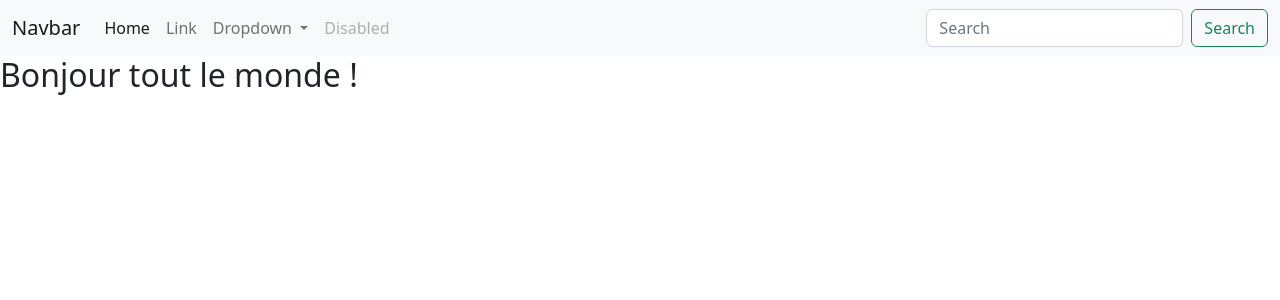
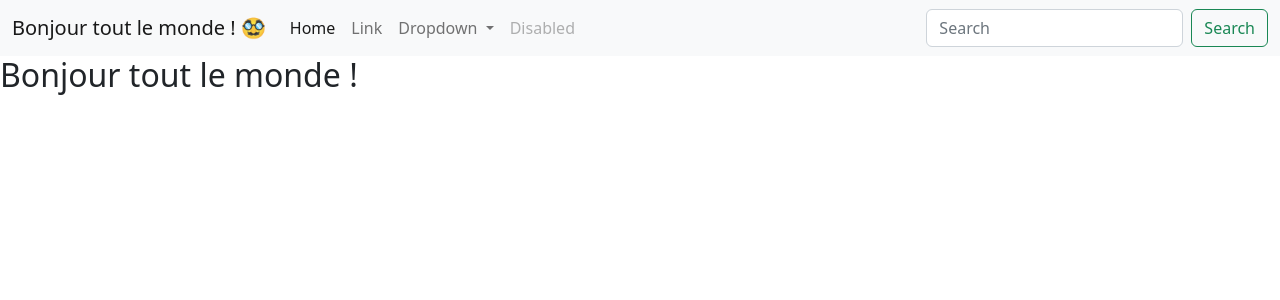
Before and after one commit to jneda/blog_mvc, a PHP site: page /index.php in a window 1280 px wide. Shown: the top 300 px of the page. Run offline with PHP 8.4, Linux system fonts and the light colour scheme.

Commit message:
feat: add blog title

```diff
--- a/view/partials/header.php
+++ b/view/partials/header.php
@@ -14,7 +14,7 @@
 <body>
   <nav class="navbar navbar-expand-lg bg-light">
     <div class="container-fluid">
-      <a class="navbar-brand" href="#">Navbar</a>
+      <a class="navbar-brand" href="#">Bonjour tout le monde ! 🥸</a>
       <button class="navbar-toggler" type="button" data-bs-toggle="collapse" data-bs-target="#navbarSupportedContent" aria-controls="navbarSupportedContent" aria-expanded="false" aria-label="Toggle navigation">
         <span class="navbar-toggler-icon"></span>
       </button>
```
